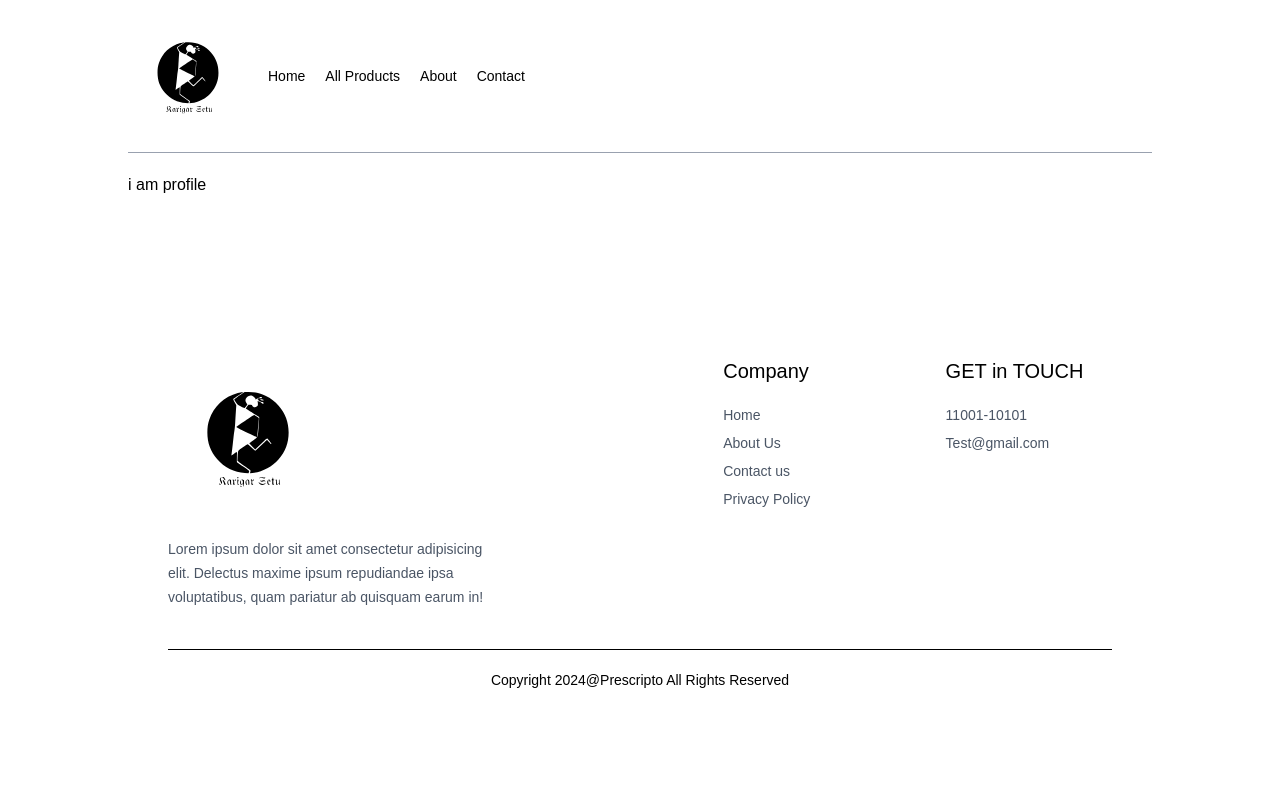
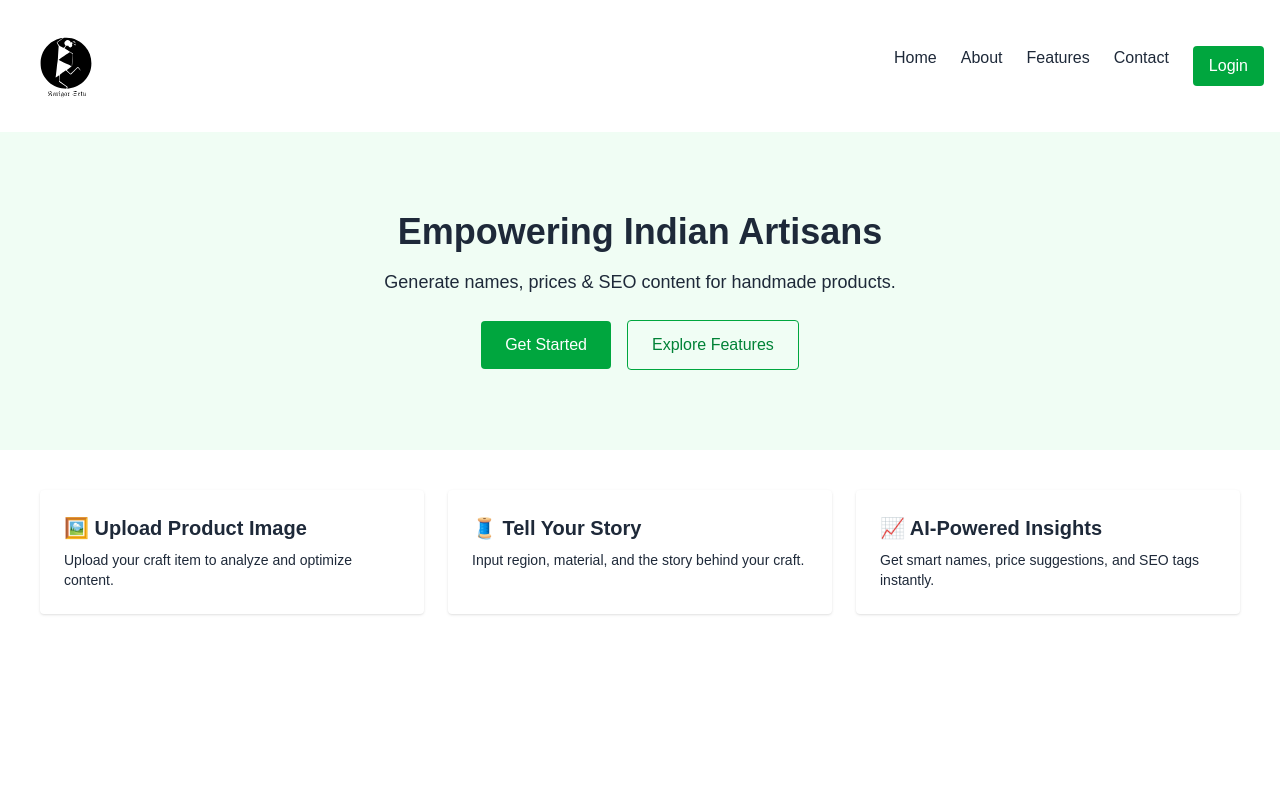
Before and after one commit to bhajanrathi/KarigarSetu, a React (Vite) app in the folder client/: page /my-profile in a window 1280 px wide. Shown: the top 800 px of the page. Built offline with nearby package versions, Linux system fonts and the light colour scheme.

Commit message:
Home page setup

```diff
--- a/client/src/App.jsx
+++ b/client/src/App.jsx
@@ -1,27 +1,37 @@
-import React from "react";
-import { Route, Routes } from "react-router-dom";
-import Home from "./pages/Home";
-import Login from "./pages/Login";
-import About from "./pages/About";
-import Contact from "./pages/Contact";
-import Myprofile from "./pages/Myprofile";
-import Navbar from "./components/Navbar";
 import Footer from "./components/Footer";
-const App = () => {
+import Navbar from './components/Navbar'
+export default function App() {
   return (
-    <div className="mx-4 sm:mx-[10%]">
-      <Navbar />
-      <Routes>
-        <Route path="/" element={<Home />} />
+    <div className="min-h-screen bg-white text-gray-800 font-sans">
+      <Navbar/>
+      {/* Hero Section */}
+      <section className="text-center py-20 px-6 bg-green-50">
+        <h2 className="text-4xl font-bold mb-4">Empowering Indian Artisans</h2>
+        <p className="text-lg mb-6">Generate names, prices & SEO content for handmade products.</p>
+        <div className="space-x-4">
+          <button className="px-6 py-3 bg-green-600 text-white rounded hover:bg-green-700">Get Started</button>
+          <button className="px-6 py-3 border border-green-600 text-green-700 rounded hover:bg-green-100">Explore Features</button>
+        </div>
+      </section>
 
-        <Route path="/login" element={<Login />} />
-        <Route path="/about" element={<About />} />
-        <Route path="/contact" element={<Contact />} />
-        <Route path="/my-profile" element={<Myprofile />} />
-      </Routes>
-      <Footer />
+      {/* Features Preview */}
+      <section className="grid md:grid-cols-3 gap-6 p-10">
+        <div className="bg-white shadow rounded p-6">
+          <h3 className="font-semibold text-xl mb-2">🖼️ Upload Product Image</h3>
+          <p className="text-sm">Upload your craft item to analyze and optimize content.</p>
+        </div>
+        <div className="bg-white shadow rounded p-6">
+          <h3 className="font-semibold text-xl mb-2">🧵 Tell Your Story</h3>
+          <p className="text-sm">Input region, material, and the story behind your craft.</p>
+        </div>
+        <div className="bg-white shadow rounded p-6">
+          <h3 className="font-semibold text-xl mb-2">📈 AI-Powered Insights</h3>
+          <p className="text-sm">Get smart names, price suggestions, and SEO tags instantly.</p>
+        </div>
+      </section>
+
+      {/* Footer */}
+      <Footer/>
     </div>
   );
-};
-
-export default App;
+}
--- a/client/src/components/Navbar.jsx
+++ b/client/src/components/Navbar.jsx
@@ -3,39 +3,18 @@ import { NavLink, useNavigate } from "react-router-dom";
 import { assets } from '../assets/assets_frontend/assets';
 const Navbar = () => {
 
-  const navigate = useNavigate();
-
-
   return (
-
-
-    <div className="flex items-center justify-between text-sm py-4 mb-5 border-b border-b-gray-400">
-      <ul className="hidden md:flex  gap-5 font-medium items-center">
-
-       <img src={assets.logo} alt=""  onClick={() => {
-          navigate("/");
-        }}
-        className="w-30" />
-
-        <NavLink to="/">
-          <li className="py-1">Home</li>
-          <hr className="border-none outline-none h-0.5 bg-primary w-3/5 m-auto hidden" />
-        </NavLink>
-        <NavLink to="/doctors">
-          <li className="py-1">All Products</li>
-          <hr className="border-none outline-none h-0.5 bg-primary w-3/5 m-auto  hidden" />
-        </NavLink>
-        <NavLink to="/about">
-          <li className="py-1">About</li>
-          <hr className="border-none outline-none h-0.5 bg-primary w-3/5 m-auto hidden" />
-        </NavLink>
-        <NavLink to="/contact">
-          <li className="py-1">Contact</li>
-          <hr className="border-none outline-none h-0.5 bg-primary w-3/5 m-auto hidden" />
-        </NavLink>
-      </ul>
-    </div>
-  )
+    <header className="flex justify-between items-center p-4 shadow">
+    <img src={assets.logo} alt="logo" className='w-25'/>
+    <nav className="space-x-6 hidden md:flex">
+      <a href="#" className="hover:text-green-600">Home</a>
+      <a href="#" className="hover:text-green-600">About</a>
+      <a href="#" className="hover:text-green-600">Features</a>
+      <a href="#" className="hover:text-green-600">Contact</a>
+      <button className="px-4 py-2 bg-green-600 text-white rounded hover:bg-green-700">Login</button>
+    </nav>
+  </header>
+  );
 }
 
 export default Navbar
```
